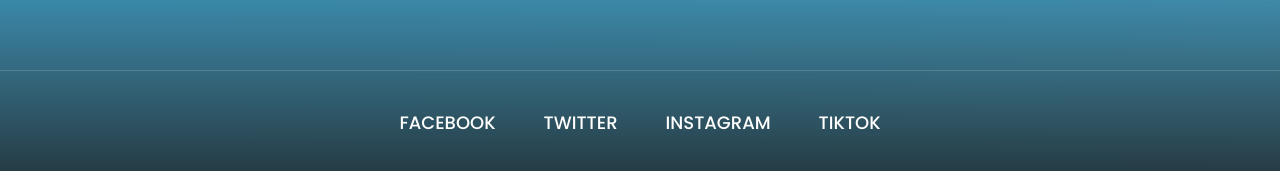
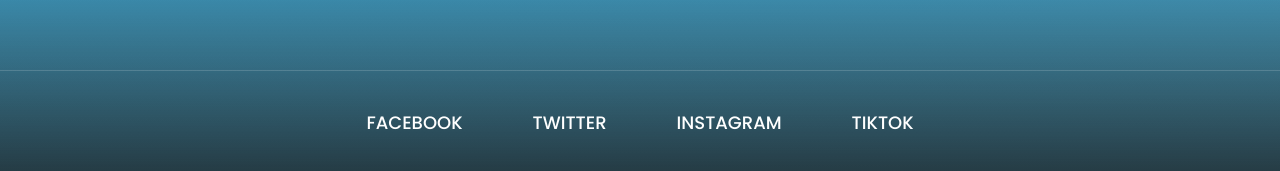
Before and after one commit to MellonFive/Barbie, a plain HTML site: page index.html in a window 1280 px wide. Shown: the part 626-797 px from the top of the page. Drawn offline with Linux system fonts and the light colour scheme.

Commit message:
Colocando hover

```diff
--- a/styles/footer.css
+++ b/styles/footer.css
@@ -5,6 +5,7 @@ footer {
   align-items: center;
   justify-content: center;
   column-gap: 48px;
+  gap: 70px;
 
   padding: 38px 0;
   border-top: 1px solid var(--silver);
@@ -12,4 +13,10 @@ footer {
 
 footer a {
   font-size: 18px;
+
+  transition: all 0.4s;
 }
+
+footer a:hover {
+  transform: scale(1.2);
+}
```
